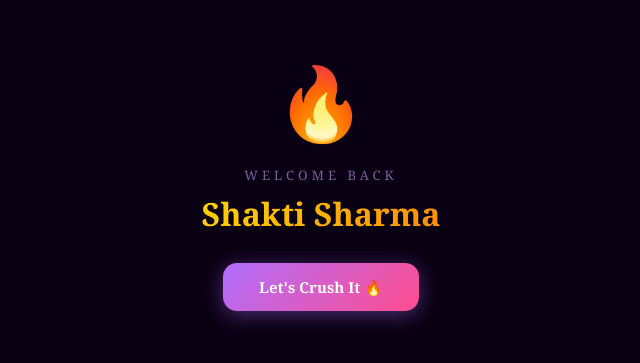
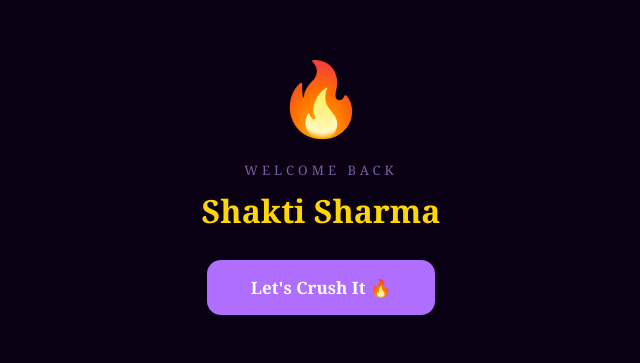
Before and after one commit to Shakti151622/50K-Challenge, a plain HTML site: page index.html in a window 1280 px wide. Shown: the part 219-582 px from the top of the page, without its empty margins (319-959 px from the left). Drawn offline with Linux system fonts and the light colour scheme.

Commit message:
Update index.html

```diff
--- a/index.html
+++ b/index.html
@@ -49,13 +49,13 @@ canvas{position:fixed;inset:0;pointer-events:none;z-index:9999}
 
 <!-- WELCOME SCREEN -->
 
-<div id="welcome-screen">
-  <div style="text-align:center;padding:40px 30px">
+<div id="welcome-screen" style="position:fixed;inset:0;z-index:20000;background:#0a0014;display:flex;align-items:center;justify-content:center;text-align:center;padding:40px 30px">
+  <div>
     <div style="font-size:72px;margin-bottom:16px">🔥</div>
-    <div style="font-size:13px;letter-spacing:4px;color:#7a5e9e;text-transform:uppercase;margin-bottom:8px">Welcome back</div>
-    <div style="font-size:32px;font-weight:900;background:linear-gradient(135deg,#FFD700,#FF8C00);-webkit-background-clip:text;-webkit-text-fill-color:transparent;margin-bottom:6px">Shakti Sharma</div>
-    <div id="welcome-quote" style="font-size:13px;color:#7a5e9e;font-style:italic;max-width:280px;margin:16px auto 28px;line-height:1.6"></div>
-    <button onclick="closeWelcome()" id="start-btn" style="background:linear-gradient(135deg,#B06EFF,#FF4D8D);border:none;border-radius:14px;color:#fff;padding:14px 36px;font-size:15px;font-weight:bold;box-shadow:0 4px 20px #B06EFF66;display:block;margin:0 auto">Let's Crush It 🔥</button>
+    <div style="font-size:13px;letter-spacing:4px;color:#7a5e9e;text-transform:uppercase;margin-bottom:10px">WELCOME BACK</div>
+    <div style="font-size:32px;font-weight:900;color:#FFD700;margin-bottom:10px">Shakti Sharma</div>
+    <div id="welcome-quote" style="font-size:13px;color:#9a7ebf;font-style:italic;max-width:280px;margin:0 auto 28px;line-height:1.6"></div>
+    <div onclick="closeWelcome()" style="display:inline-block;background:#B06EFF;border-radius:14px;color:#fff;padding:16px 44px;font-size:17px;font-weight:bold;font-family:Georgia,serif;cursor:pointer;-webkit-tap-highlight-color:rgba(0,0,0,0);touch-action:manipulation">Let's Crush It 🔥</div>
   </div>
 </div>
 
```
